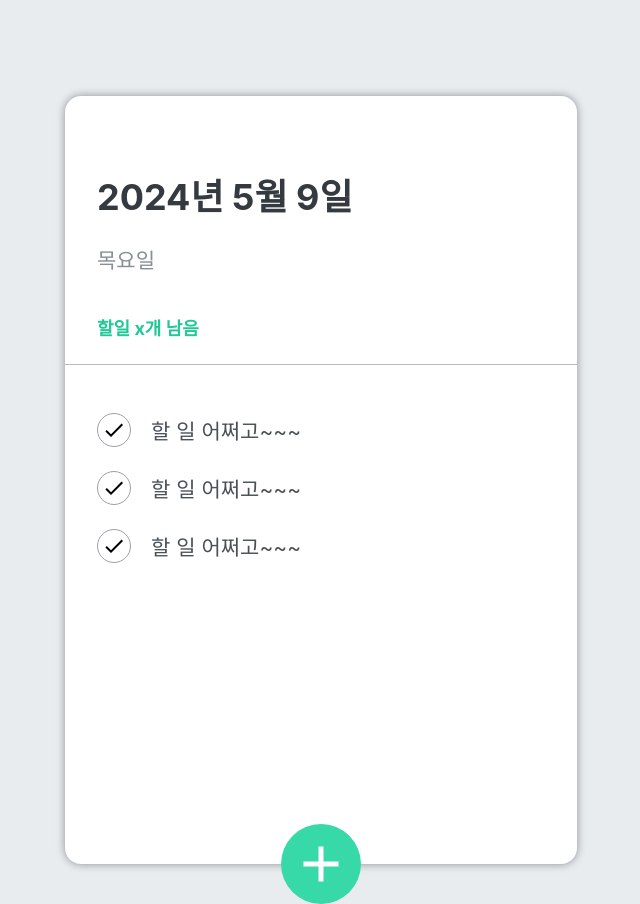
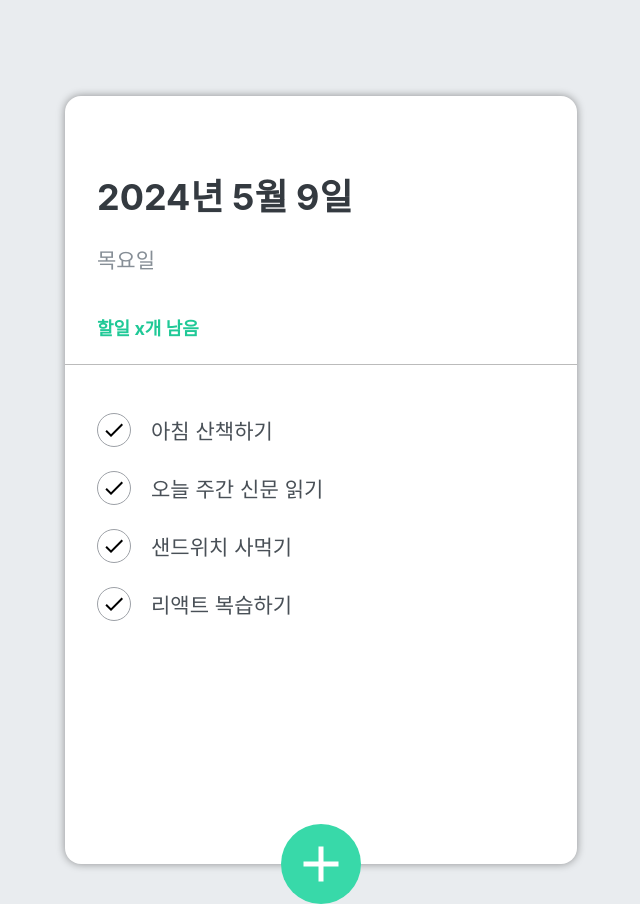
Before and after one commit to mipi1256/react-todo-app, a React (Create React App) app: page / in a window 1280 px wide. Shown: the whole page, without its empty margins (319-959 px from the left). Built offline with nearby package versions, Linux system fonts and the light colour scheme.

Commit message:
할 일 추가 작업, 할 일 목록 렌더링

```diff
--- a/src/components/TodoInput.js
+++ b/src/components/TodoInput.js
@@ -3,23 +3,44 @@
 import { MdAdd } from 'react-icons/md';
 import cn from 'classnames';
 
-const TodoInput = () => {
+const TodoInput = ({ addTodo }) => {
   // 입력창이 열리는 여부를 표현하는 상태값
   const [open, setOpen] = useState(false);
+
+  // 할 일 입력창에 입력한 내용을 표현하는 상태값
+  const [todoText, setTodoText] = useState('');
 
   // + 버튼 클릭시 이벤트
   const onToggle = () => {
     setOpen(!open);
   };
 
+  // input change 이벤트 핸들러
+  const todoChangeHandler = (e) => {
+    setTodoText(e.target.value);
+  };
+
+  // submit 이벤트 핸들러
+  const submitHandler = (e) => {
+    e.preventDefault(); // 태그의 기본 기능 제한 (submit막기)
+
+    // 부모 컴포넌트가 전달한 함수의 매개값으로 입력값 넘기기.
+    addTodo(todoText);
+
+    // 입력이 끝나면 입력창 비우기
+    setTodoText('');
+  };
+
   return (
     <>
       {open && (
         <div className='form-wrapper'>
-          <form className='insert-form'>
+          <form className='insert-form' onSubmit={submitHandler}>
             <input
               type='text'
               placeholder='할 일을 입력 후, 엔터를 누르세요!'
+              onChange={todoChangeHandler}
+              value={todoText}
             />
           </form>
         </div>
--- a/src/components/TodoItem.js
+++ b/src/components/TodoItem.js
@@ -2,13 +2,13 @@
 import '../scss/TodoItem.scss';
 import { MdDelete, MdDone } from 'react-icons/md';
 
-const TodoItem = () => {
+const TodoItem = ({ item }) => {
   return (
     <li className='todo-list-item'>
       <div className='check-circle'>
         <MdDone />
       </div>
-      <span className='text'>할 일 어쩌고~~~</span>
+      <span className='text'>{item.title}</span>
       <div className='remove'>
         <MdDelete />
       </div>
--- a/src/components/TodoMain.js
+++ b/src/components/TodoMain.js
@@ -2,12 +2,12 @@
 import '../scss/TodoMain.scss';
 import TodoItem from './TodoItem';
 
-const TodoMain = () => {
+const TodoMain = ({ todoList }) => {
   return (
     <ul className='todo-list'>
-      <TodoItem />
-      <TodoItem />
-      <TodoItem />
+      {todoList.map((todo) => {
+        return <TodoItem key={todo.id} item={todo} />;
+      })}
     </ul>
   );
 };
--- a/src/components/TodoTemplate.js
+++ b/src/components/TodoTemplate.js
@@ -1,15 +1,69 @@
-import React from 'react';
+import React, { useState } from 'react';
 import TodoHeader from './TodoHeader';
 import TodoMain from './TodoMain';
 import TodoInput from './TodoInput';
 import '../scss/TodoTemplate.scss';
 
 const TodoTemplate = () => {
+  // 백엔드 서버에 할 일 목록(json)을 요청(fetch)해서 받아와야 함.
+
+  // todos 배열을 상태 관리
+  const [todos, setTodos] = useState([
+    {
+      id: 1,
+      title: '아침 산책하기',
+      done: true,
+    },
+    {
+      id: 2,
+      title: '오늘 주간 신문 읽기',
+      done: true,
+    },
+    {
+      id: 3,
+      title: '샌드위치 사먹기',
+      done: false,
+    },
+    {
+      id: 4,
+      title: '리액트 복습하기',
+      done: false,
+    },
+  ]);
+
+  /*
+    TodoInput에게 todoText를 받아오는 함수
+    자식 컴포넌트가 부모 컴포넌트에게 데이터를 전달 할 때는
+    일반적인 props 사용이 붕가능.
+    부모 컴포넌트에서 함수를 선언 (매개변수 꼭 선언) -> props로 함수를 전달
+    자식 컴포넌트에서 전달받은 함수를 호출하면서 매개값으로 데이터를 전달
+  */
+
+  // id값 시퀸스 함수 (DB 연동시키면 필요없게 됨)
+  const makeNewId = () => {
+    if (todos.length === 0) return 1;
+    return todos[todos.length - 1].id + 1; // 맨 마지막 할 일 객체의 id보다 하나 크게
+  };
+
+  const addTodo = (todoText) => {
+    const newTodo = {
+      id: makeNewId(),
+      title: todoText,
+      done: false,
+    }; // 나중에는 fetch를 이용해서 백엔드에 insert 요청을 보내야 함.
+
+    // react의 상태변수는 불변성(immutable)을 가지고 때문에
+    // 기존 상태에서 변경은 불가능 -> 새로운 생태로 만들어서 변경해야 한다.
+    setTodos((oldTodos) => {
+      return [...todos, newTodo];
+    });
+  };
+
   return (
     <div className='TodoTemplate'>
       <TodoHeader />
-      <TodoMain />
-      <TodoInput />
+      <TodoMain todoList={todos} />
+      <TodoInput addTodo={addTodo} />
     </div>
   );
 };
```
